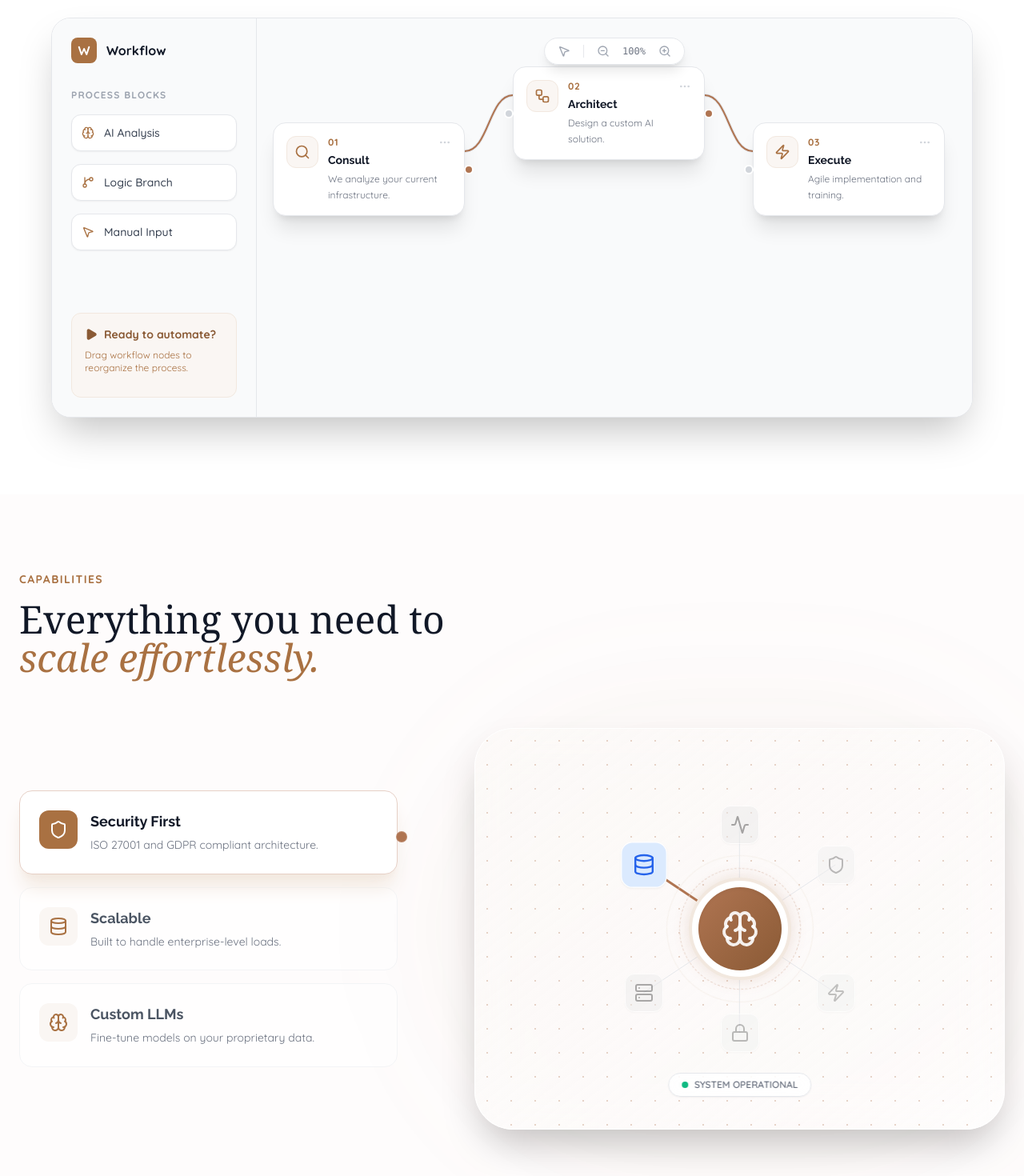
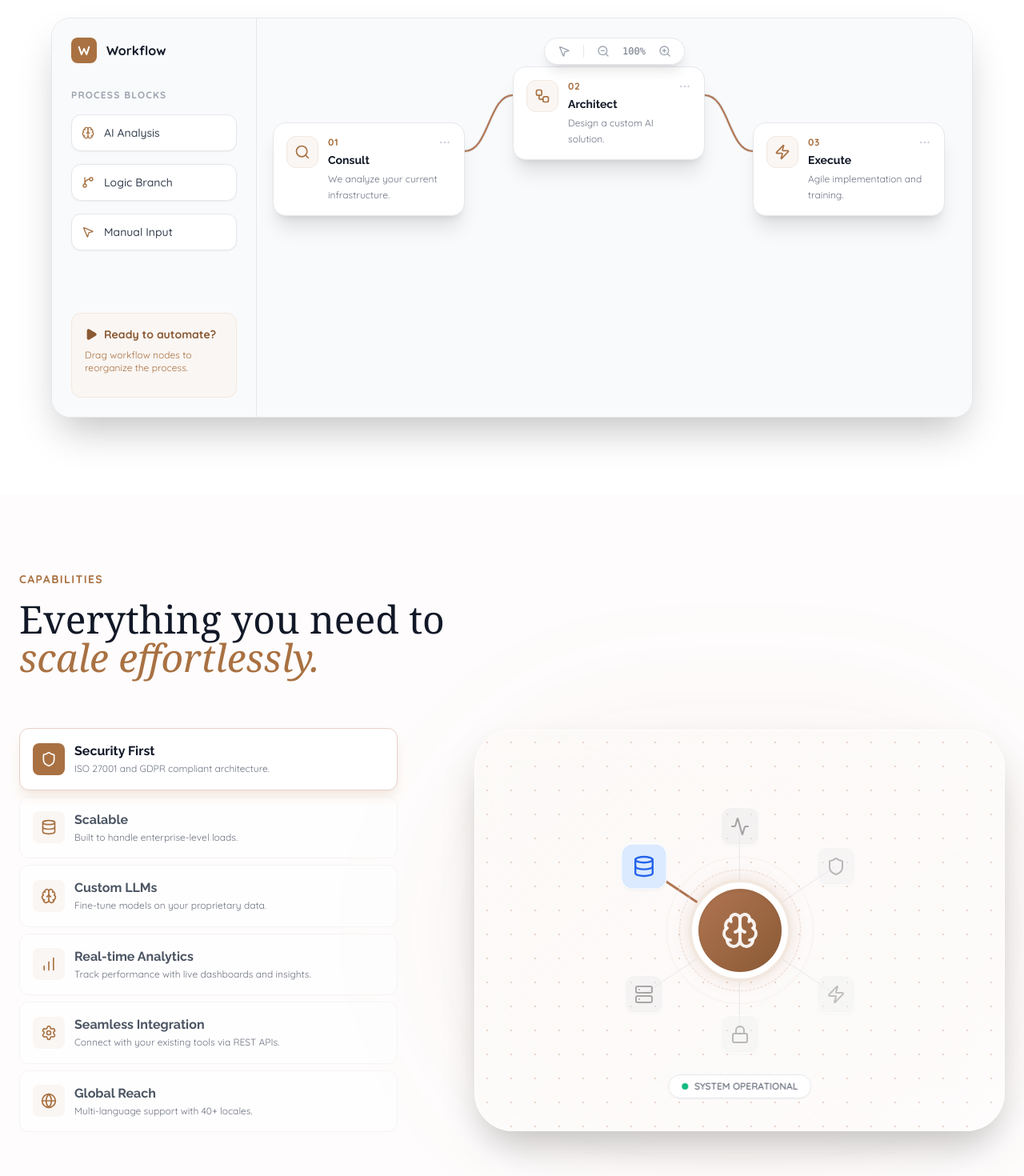
Before and after one commit to dhruvsharmadrsh/Frostrek_Web, a React (Vite) app: page /products in a window 1280 px wide. Shown: the part 1880-3350 px from the top of the page at 80% size. Built offline with nearby package versions, Linux system fonts and the light colour scheme.

Commit message:
style: Product Page

```diff
--- a/src/components/product/CapabilitiesSystem.tsx
+++ b/src/components/product/CapabilitiesSystem.tsx
@@ -21,38 +21,32 @@ const FeatureNode = ({
     return (
         <motion.div
             onHoverStart={() => onHover(index)}
-            className={`relative p-6 rounded-2xl border transition-all duration-300 cursor-pointer group w-full ${isActive
-                ? theme === 'dark' ? 'bg-dark-card border-dark-accent shadow-xl shadow-dark-accent/20 z-10' : 'bg-white border-brand-green-200 shadow-xl shadow-brand-green-100 z-10'
+            onClick={() => onHover(index)}
+            className={`relative p-4 rounded-xl border transition-all duration-300 cursor-pointer group w-full ${isActive
+                ? theme === 'dark' ? 'bg-dark-card border-dark-accent shadow-lg shadow-dark-accent/20 z-10' : 'bg-white border-brand-green-200 shadow-lg shadow-brand-green-100 z-10'
                 : theme === 'dark' ? 'bg-dark-bg/50 border-dark-accent/30 hover:bg-dark-card hover:border-dark-accent/50' : 'bg-white/50 border-gray-100 hover:bg-white hover:border-brand-green-100'
                 }`}
-            whileHover={{ x: 10 }}
+            whileHover={{ x: 5 }}
         >
-            <div className="flex items-start gap-4">
-                <div className={`w-12 h-12 rounded-xl flex items-center justify-center transition-colors duration-300 ${isActive
+            <div className="flex items-center gap-3">
+                <div className={`w-10 h-10 rounded-lg flex items-center justify-center shrink-0 transition-colors duration-300 ${isActive
                     ? 'bg-brand-green-600 text-white'
                     : theme === 'dark' ? 'bg-dark-accent/30 text-dark-accent' : 'bg-brand-green-50 text-brand-green-600'
                     }`}>
-                    {feature.icon && <feature.icon className="w-6 h-6" />}
+                    {feature.icon && <feature.icon className="w-5 h-5" />}
                 </div>
                 <div>
-                    <h4 className={`text-lg font-bold mb-1 transition-colors ${isActive
+                    <h4 className={`text-base font-bold transition-colors ${isActive
                         ? theme === 'dark' ? 'text-dark-text' : 'text-gray-900'
                         : theme === 'dark' ? 'text-dark-text/80' : 'text-gray-600'
                         }`}>
                         {feature.title}
                     </h4>
-                    <p className={`text-sm leading-relaxed ${theme === 'dark' ? 'text-dark-text-muted' : 'text-gray-500'}`}>
+                    <p className={`text-xs leading-relaxed ${theme === 'dark' ? 'text-dark-text-muted' : 'text-gray-500'}`}>
                         {feature.description}
                     </p>
                 </div>
             </div>
-
-            {/* Active Indicator Beam Start */}
-            {isActive && (
-                <div className="absolute top-1/2 -right-3 w-3 h-3 bg-brand-green-500 rounded-full">
-                    <div className="absolute inset-0 bg-brand-green-500 rounded-full animate-ping" />
-                </div>
-            )}
         </motion.div>
     );
 };
@@ -142,7 +136,7 @@ export const CapabilitiesSystem = ({ features }: { features: ProductFeature[] })
     return (
         <div className="flex flex-col lg:flex-row gap-12 lg:gap-24 items-center">
             {/* Left Column - Controls */}
-            <div className="w-full lg:w-5/12 space-y-4">
+            <div className="w-full lg:w-5/12 space-y-2">
                 {features.map((feature, idx) => (
                     <FeatureNode
                         key={idx}
--- a/src/components/product/ProductHero.tsx
+++ b/src/components/product/ProductHero.tsx
@@ -3,6 +3,7 @@ import { motion } from 'framer-motion';
 import { ChevronRight } from 'lucide-react';
 import Button from '../ui/Button';
 import { useTheme } from '../../context/ThemeContext';
+import { useNavigate } from 'react-router-dom';
 
 const ProductHero = ({
     description,
@@ -13,6 +14,7 @@ const ProductHero = ({
     tagline: string
 }) => {
     const { theme } = useTheme();
+    const navigate = useNavigate();
 
     return (
         <section className="relative min-h-[90vh] flex items-center pt-32 pb-20 overflow-hidden bg-transparent">
@@ -64,6 +66,7 @@ const ProductHero = ({
                 >
                     <Button
                         size="lg"
+                        onClick={() => navigate('/schedule-demo')}
                         className={`font-semibold rounded-full px-8 h-14 text-lg shadow-lg hover:shadow-xl hover:-translate-y-1 transition-all duration-300 ${theme === 'dark' ? 'bg-dark-accent text-dark-bg hover:bg-dark-accent/90' : 'bg-brand-green-600 text-white hover:bg-brand-green-700'}`}
                     >
                         Get Started
--- a/src/components/product/WorkflowBuilder.tsx
+++ b/src/components/product/WorkflowBuilder.tsx
@@ -1,4 +1,5 @@
 
+import { useState, useEffect } from 'react';
 import { motion, useMotionValue, useTransform, MotionValue } from 'framer-motion';
 import {
     Brain,
@@ -45,15 +46,7 @@ const CanvasNode = ({
             transition={{ duration: 0.5, delay: index * 0.2 }}
             className={`absolute top-0 left-0 p-4 w-60 rounded-2xl border shadow-xl group transition-all duration-300 z-20 ${theme === 'dark' ? 'bg-dark-card border-dark-accent/30 hover:border-dark-accent hover:shadow-2xl' : 'bg-white border-gray-200 hover:border-brand-green-300 hover:shadow-2xl'}`}
         >
-            {/* Input Port */}
-            {index > 0 && (
-                <div className={`absolute -left-3 top-1/2 -translate-y-1/2 w-3 h-3 rounded-full border-2 border-white ${theme === 'dark' ? 'bg-dark-text-muted' : 'bg-gray-300'}`} />
-            )}
 
-            {/* Output Port */}
-            {index < 2 && (
-                <div className={`absolute -right-3 top-1/2 -translate-y-1/2 w-3 h-3 rounded-full border-2 border-white group-hover:scale-125 transition-transform ${theme === 'dark' ? 'bg-dark-accent' : 'bg-brand-green-500'}`} />
-            )}
 
             <div className="flex items-start gap-3">
                 <div className={`w-10 h-10 rounded-xl flex items-center justify-center shrink-0 border transition-colors duration-300 ${theme === 'dark' ? 'bg-dark-bg border-dark-accent/30 text-dark-accent group-hover:bg-dark-accent group-hover:text-dark-bg' : 'bg-brand-green-50 border-brand-green-100 text-brand-green-600 group-hover:bg-brand-green-500 group-hover:text-white'}`}>
@@ -82,29 +75,62 @@ const DynamicConnection = ({
     startX, startY, endX, endY, delay,
     startOffset = { x: 240, y: 36 }, // Center-ish of the ports
     endOffset = { x: 0, y: 36 },
-    theme
+    theme,
+    isVertical = false
 }: {
     startX: MotionValue<number>, startY: MotionValue<number>,
     endX: MotionValue<number>, endY: MotionValue<number>,
     delay: number,
     startOffset?: { x: number, y: number },
     endOffset?: { x: number, y: number },
-    theme: string
+    theme: string,
+    isVertical?: boolean
 }) => {
 
-    // Create a transformed motion value string for the path d attribute
-    const pathD = useTransform([startX, startY, endX, endY], ([sx, sy, ex, ey]) => {
-        const sX = (sx as number) + startOffset.x;
-        const sY = (sy as number) + startOffset.y;
-        const eX = (ex as number) + endOffset.x;
-        const eY = (ey as number) + endOffset.y;
+    const [pathD, setPathD] = useState('');
 
-        const midX = (sX + eX) / 2;
-        return `M ${sX} ${sY} C ${midX} ${sY}, ${midX} ${eY}, ${eX} ${eY}`;
-    });
+    useEffect(() => {
+        const updatePath = () => {
+            const sx = startX.get();
+            const sy = startY.get();
+            const ex = endX.get();
+            const ey = endY.get();
+
+            // Adjust offsets based on layout
+            const sOffset = isVertical ? { x: 120, y: 140 } : startOffset; // Bot-Center vs Right-Center
+            const eOffset = isVertical ? { x: 120, y: 0 } : endOffset;     // Top-Center vs Left-Center
+
+            const sX = sx + sOffset.x;
+            const sY = sy + sOffset.y;
+            const eX = ex + eOffset.x;
+            const eY = ey + eOffset.y;
+
+            if (isVertical) {
+                const midY = (sY + eY) / 2;
+                setPathD(`M ${sX} ${sY} C ${sX} ${midY}, ${eX} ${midY}, ${eX} ${eY}`);
+            } else {
+                const midX = (sX + eX) / 2;
+                setPathD(`M ${sX} ${sY} C ${midX} ${sY}, ${midX} ${eY}, ${eX} ${eY}`);
+            }
+        };
+
+        updatePath();
+
+        const unsubscribers = [
+            startX.on('change', updatePath),
+            startY.on('change', updatePath),
+            endX.on('change', updatePath),
+            endY.on('change', updatePath),
+        ];
+
+        return () => unsubscribers.forEach(unsub => unsub());
+    }, [startX, startY, endX, endY, isVertical, startOffset, endOffset]);
 
     return (
-        <svg className="absolute inset-0 w-full h-full pointer-events-none overflow-visible z-10">
+        <svg
+            className="absolute inset-0 pointer-events-none z-10"
+            style={{ width: '100%', height: '100%', overflow: 'visible' }}
+        >
             <motion.path
                 d={pathD}
                 fill="none"
@@ -118,9 +144,8 @@ const DynamicConnection = ({
                 strokeWidth="2"
                 strokeLinecap="round"
                 initial={{ pathLength: 0 }}
-                whileInView={{ pathLength: 1 }}
-                viewport={{ once: true }}
-                transition={{ duration: 1.5, delay }}
+                animate={{ pathLength: 1 }}
+                transition={{ duration: 1.5, delay, ease: "easeInOut" }}
             />
         </svg>
     );
@@ -128,6 +153,11 @@ const DynamicConnection = ({
 
 export const WorkflowBuilder = ({ steps }: { steps: ProductProcessStep[] }) => {
     const { theme } = useTheme();
+    const [zoom, setZoom] = useState(100);
+    const [isVertical, setIsVertical] = useState(false);
+
+    const handleZoomIn = () => setZoom(prev => Math.min(prev + 10, 150));
+    const handleZoomOut = () => setZoom(prev => Math.max(prev - 10, 50));
 
     // Initial positions - Tighter layout to fit container
     const x1 = useMotionValue(20);
@@ -139,13 +169,49 @@ export const WorkflowBuilder = ({ steps }: { steps: ProductProcessStep[] }) => {
     const x3 = useMotionValue(620); // 320 + 240 + 60
     const y3 = useMotionValue(130);
 
+    useEffect(() => {
+        const handleResize = () => {
+            if (window.innerWidth < 768) {
+                setIsVertical(true);
+                // Mobile: Vertical Stack
+                // Center-ish align: Screen is usually ~360-400px. Node is 240px.
+                // Left offset ~50-60px looks good.
+                const mobileX = 40;
+
+                x1.set(mobileX);
+                y1.set(50);
+
+                x2.set(mobileX);
+                y2.set(250); // 50 + 160(height?) + gap
+
+                x3.set(mobileX);
+                y3.set(450);
+            } else {
+                setIsVertical(false);
+                // Desktop: Horizontal
+                x1.set(20);
+                y1.set(130);
+
+                x2.set(320);
+                y2.set(60);
+
+                x3.set(620);
+                y3.set(130);
+            }
+        };
+
+        handleResize(); // Initial check
+        window.addEventListener('resize', handleResize);
+        return () => window.removeEventListener('resize', handleResize);
+    }, [x1, y1, x2, y2, x3, y3]);
+
     return (
         <div className="w-full max-w-6xl mx-auto">
             <motion.div
                 initial={{ opacity: 0, y: 40 }}
                 whileInView={{ opacity: 1, y: 0 }}
                 viewport={{ once: true }}
-                className={`rounded-3xl border shadow-2xl overflow-hidden flex flex-col md:flex-row h-[500px] ${theme === 'dark' ? 'bg-dark-navbar border-dark-accent/20' : 'bg-white border-gray-200'}`}
+                className={`rounded-3xl border shadow-2xl overflow-hidden flex flex-col md:flex-row h-auto md:h-[500px] ${theme === 'dark' ? 'bg-dark-navbar border-dark-accent/20' : 'bg-white border-gray-200'}`}
             >
                 {/* 1. Sidebar Palette (Static for visual) */}
                 <div className={`w-full md:w-64 border-r p-6 flex flex-col gap-6 relative z-30 ${theme === 'dark' ? 'bg-dark-bg border-dark-accent/20' : 'bg-gray-50 border-gray-200'}`}>
@@ -164,7 +230,7 @@ export const WorkflowBuilder = ({ steps }: { steps: ProductProcessStep[] }) => {
                             <motion.div
                                 key={i}
                                 whileHover={{ x: 5 }}
-                                className={`p-3 border rounded-xl shadow-sm cursor-grab flex items-center gap-3 transition-colors ${theme === 'dark' ? 'bg-dark-card border-dark-accent/20 hover:border-dark-accent' : 'bg-white border-gray-200 hover:border-brand-green-300'}`}
+                                className={`p-3 border rounded-xl shadow-sm flex items-center gap-3 transition-colors ${theme === 'dark' ? 'bg-dark-card border-dark-accent/20 hover:border-dark-accent' : 'bg-white border-gray-200 hover:border-brand-green-300'}`}
                             >
                                 <item.icon className={`w-4 h-4 ${theme === 'dark' ? 'text-dark-accent' : 'text-brand-green-600'}`} />
                                 <span className={`text-sm font-medium ${theme === 'dark' ? 'text-dark-text' : 'text-gray-700'}`}>{item.label}</span>
@@ -182,27 +248,31 @@ export const WorkflowBuilder = ({ steps }: { steps: ProductProcessStep[] }) => {
                 </div>
 
                 {/* 2. Main Canvas */}
-                <div className={`flex-1 relative overflow-hidden group cursor-default ${theme === 'dark' ? 'bg-dark-navbar' : 'bg-[#F9FAFB]'}`}>
+                <div className={`flex-1 relative group cursor-default min-h-[650px] md:min-h-0 ${theme === 'dark' ? 'bg-dark-navbar' : 'bg-[#F9FAFB]'}`}>
                     {/* Editor Toolbar (Floating) */}
-                    <div className={`absolute top-6 left-1/2 -translate-x-1/2 backdrop-blur-sm border rounded-full px-4 py-2 shadow-lg flex items-center gap-4 z-30 ${theme === 'dark' ? 'bg-dark-card/90 border-dark-accent/20' : 'bg-white/90 border-gray-200'}`}>
+                    <div className={`absolute bottom-6 md:top-6 md:bottom-auto left-1/2 -translate-x-1/2 backdrop-blur-sm border rounded-full px-4 py-2 shadow-lg flex items-center gap-4 z-30 ${theme === 'dark' ? 'bg-dark-card/90 border-dark-accent/20' : 'bg-white/90 border-gray-200'}`}>
                         <button className={`transition-colors ${theme === 'dark' ? 'text-dark-text-muted hover:text-dark-text' : 'text-gray-400 hover:text-gray-900'}`}><MousePointer2 className="w-4 h-4" /></button>
                         <div className={`w-px h-4 ${theme === 'dark' ? 'bg-dark-accent/20' : 'bg-gray-200'}`} />
-                        <button className={`transition-colors ${theme === 'dark' ? 'text-dark-text-muted hover:text-dark-text' : 'text-gray-400 hover:text-gray-900'}`}><ZoomOut className="w-4 h-4" /></button>
-                        <span className={`text-xs font-mono ${theme === 'dark' ? 'text-dark-text-muted' : 'text-gray-500'}`}>100%</span>
-                        <button className={`transition-colors ${theme === 'dark' ? 'text-dark-text-muted hover:text-dark-text' : 'text-gray-400 hover:text-gray-900'}`}><ZoomIn className="w-4 h-4" /></button>
+                        <button onClick={handleZoomOut} className={`transition-colors ${theme === 'dark' ? 'text-dark-text-muted hover:text-dark-text' : 'text-gray-400 hover:text-gray-900'}`}><ZoomOut className="w-4 h-4" /></button>
+                        <span className={`text-xs font-mono min-w-[3ch] text-center ${theme === 'dark' ? 'text-dark-text-muted' : 'text-gray-500'}`}>{zoom}%</span>
+                        <button onClick={handleZoomIn} className={`transition-colors ${theme === 'dark' ? 'text-dark-text-muted hover:text-dark-text' : 'text-gray-400 hover:text-gray-900'}`}><ZoomIn className="w-4 h-4" /></button>
                     </div>
 
                     {/* Nodes and Connections Container */}
-                    <div className="relative w-full h-full">
+                    <motion.div
+                        className="relative w-full h-full origin-center"
+                        animate={{ scale: zoom / 100 }}
+                        transition={{ duration: 0.3 }}
+                    >
                         {/* Dynamic Lines */}
-                        <DynamicConnection startX={x1} startY={y1} endX={x2} endY={y2} delay={0.5} theme={theme} />
-                        <DynamicConnection startX={x2} startY={y2} endX={x3} endY={y3} delay={1.0} theme={theme} />
+                        <DynamicConnection startX={x1} startY={y1} endX={x2} endY={y2} delay={0.5} theme={theme} isVertical={isVertical} />
+                        <DynamicConnection startX={x2} startY={y2} endX={x3} endY={y3} delay={1.0} theme={theme} isVertical={isVertical} />
 
                         {/* Draggable Nodes */}
                         <CanvasNode step={steps[0]} index={0} x={x1} y={y1} icon={Search} theme={theme} />
                         <CanvasNode step={steps[1]} index={1} x={x2} y={y2} icon={Workflow} theme={theme} />
                         <CanvasNode step={steps[2]} index={2} x={x3} y={y3} icon={Zap} theme={theme} />
-                    </div>
+                    </motion.div>
                 </div>
             </motion.div>
         </div>
--- a/src/utils/productData.ts
+++ b/src/utils/productData.ts
@@ -199,6 +199,9 @@ export const PRODUCT_DATA: Record<string, ProductData> = {
             { title: 'Security First', description: 'ISO 27001 and GDPR compliant architecture.', icon: Shield },
             { title: 'Scalable', description: 'Built to handle enterprise-level loads.', icon: Database },
             { title: 'Custom LLMs', description: 'Fine-tune models on your proprietary data.', icon: Brain },
+            { title: 'Real-time Analytics', description: 'Track performance with live dashboards and insights.', icon: BarChart },
+            { title: 'Seamless Integration', description: 'Connect with your existing tools via REST APIs.', icon: Settings },
+            { title: 'Global Reach', description: 'Multi-language support with 40+ locales.', icon: Globe },
         ],
         benefits: [
             { title: 'Future Proof', description: 'Stay ahead of the technology curve.' },
```
Also changed, not shown: src/components/product/ImpactMetrics.tsx (+71 -12 lines).
